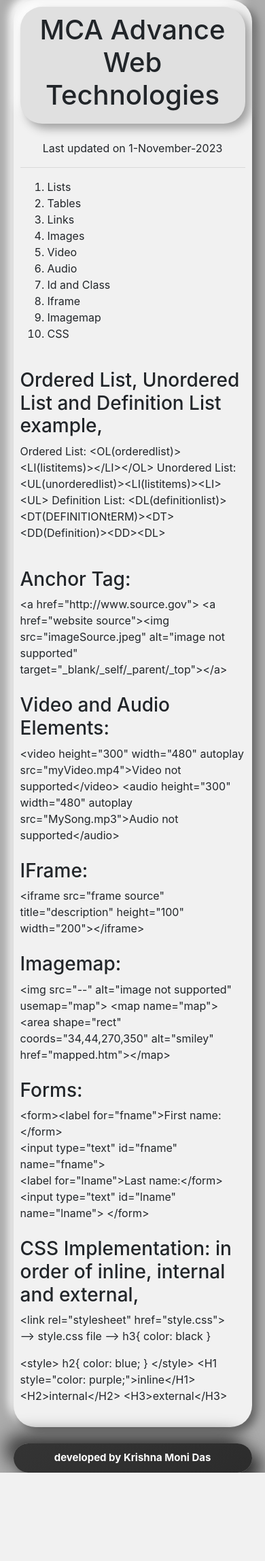
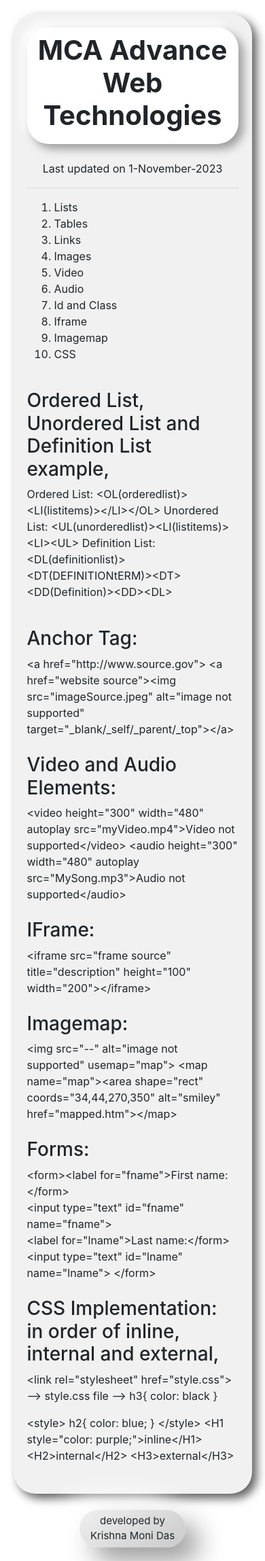
Before and after one commit to KrishnaMoniDas/MCA_Advanced_web_tech, a Flask app: page / in a window 390 px wide. Shown: the whole page at 68% size. Before the commit the page ends 2167 px from the top, so only its background shows below. Run offline with Flask 3, Linux system fonts and the light colour scheme.

Commit message:
aesthetic and responsiveness improvement

```diff
--- a/static/home.css
+++ b/static/home.css
@@ -1,8 +1,8 @@
 #main-container{
     margin: auto;
     width: 90%;
-    padding: 10px;
-
+    padding: 20px;
+    margin-top: 20px;
     border-radius: 32px;
 background: #f1f1f1;
 box-shadow:  7px 7px 14px #606060,
@@ -23,21 +23,21 @@ background: linear-gradient(315deg, #d8e0e6, #ffffff);
 box-shadow:  -20px -20px 70px #aab1b5,
              16px 16px 70px #ffffff; */
     border-radius: 32px;
-    background: #e0e0e0;
-    box-shadow:  7px 7px 14px #9d9d9d,
+    background: hsl(0, 100%, 100%);
+    box-shadow:  7px 7px 14px #9a9a9a,
                 -7px -7px 14px #ffffff;
 }
 .footer{
     margin: auto;
-    width: 90%;
-    padding: 10px;
+    margin-bottom: 20px;
+    width: 40%;
+    padding: 5px;
 
-    color: white;
-    border-radius: 51px;
-background: linear-gradient(145deg, #343434, #2c2c2c);
-box-shadow:  13px 13px 27px #222222,
-             -13px -13px 27px #404040;
+    border-radius: 50px;
+background: linear-gradient(145deg, #f0f0f0, #cacaca);
+box-shadow:  20px 20px 38px #9b9b9b,
+             -20px -20px 38px #ffffff;
 }
 body{
-    background-color: rgb(172, 172, 172);
+    background-color: white;
 }
--- a/templates/home.html
+++ b/templates/home.html
@@ -5,6 +5,7 @@
     <meta name="viewport" content="width=device-width, initial-scale=1.0">
     <link rel="stylesheet" href="https://cdn.jsdelivr.net/npm/bootstrap@4.0.0/dist/css/bootstrap.min.css" integrity="sha384-Gn5384xqQ1aoWXA+058RXPxPg6fy4IWvTNh0E263XmFcJlSAwiGgFAW/dAiS6JXm" crossorigin="anonymous">
     <script src="https://cdn.jsdelivr.net/npm/bootstrap@5.3.2/dist/js/bootstrap.bundle.min.js" integrity="sha384-C6RzsynM9kWDrMNeT87bh95OGNyZPhcTNXj1NW7RuBCsyN/o0jlpcV8Qyq46cDfL" crossorigin="anonymous"></script>
+
     <link rel="stylesheet" href="static/home.css">
     <title>Web Tech MCA Home</title>
 </head>
@@ -15,7 +16,7 @@
     <div id="main-container" class="container-fluid">
 
         <div id="title">
-            <h1 style="text-align: center;">MCA Advance Web Technologies</h1>
+            <h1 style="text-align: center;"><b>MCA Advance Web Technologies</b></h1>
             </div>
 
 
@@ -101,6 +102,6 @@
 </body>
 <br>
 <div class="footer">
-<footer style="text-align: center; font-size: 15px;"><b>developed by Krishna Moni Das</b></footer>
+<footer style="text-align: center; font-size: 15px;">developed by Krishna Moni Das</footer>
 </div>
 </html>
```
